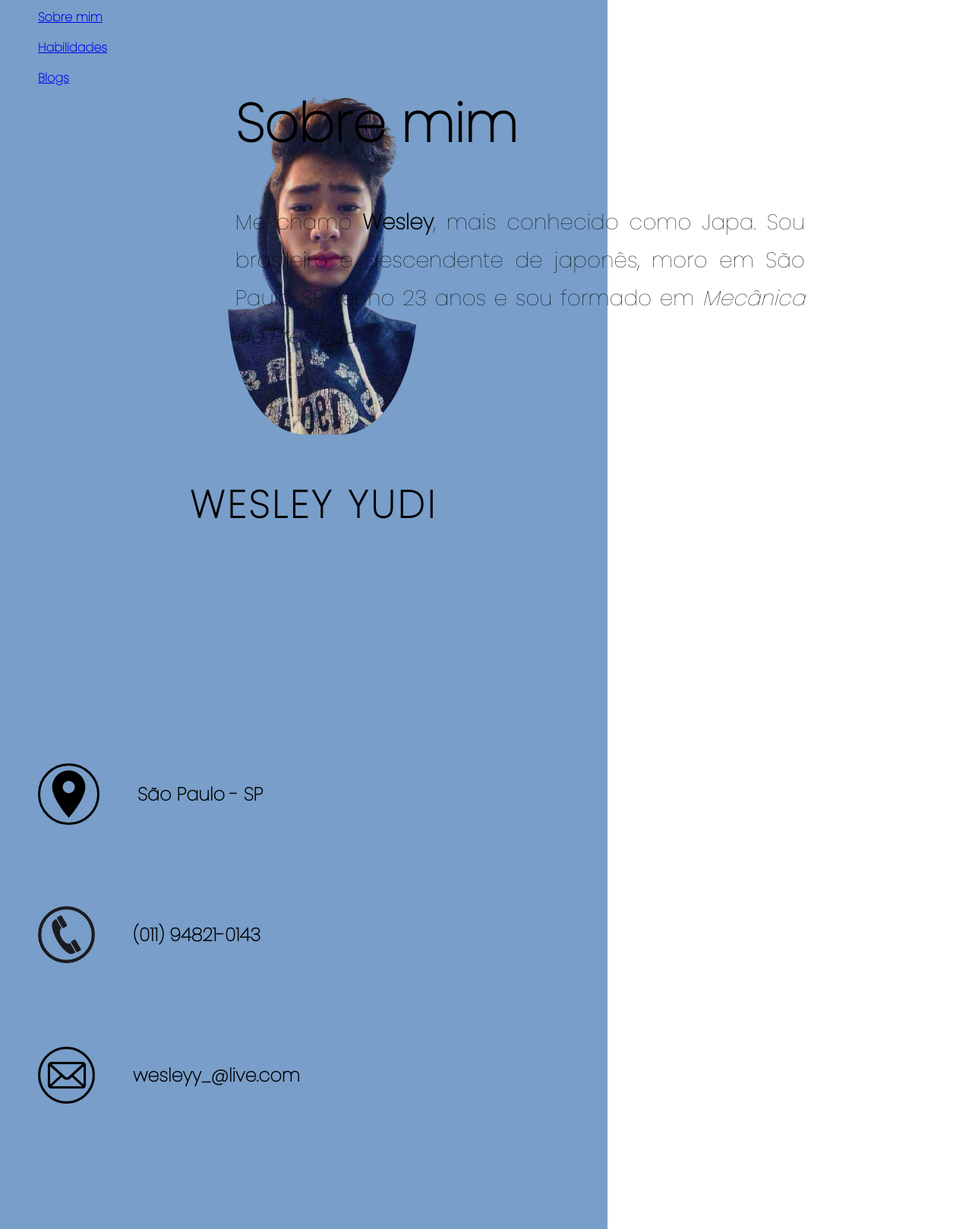
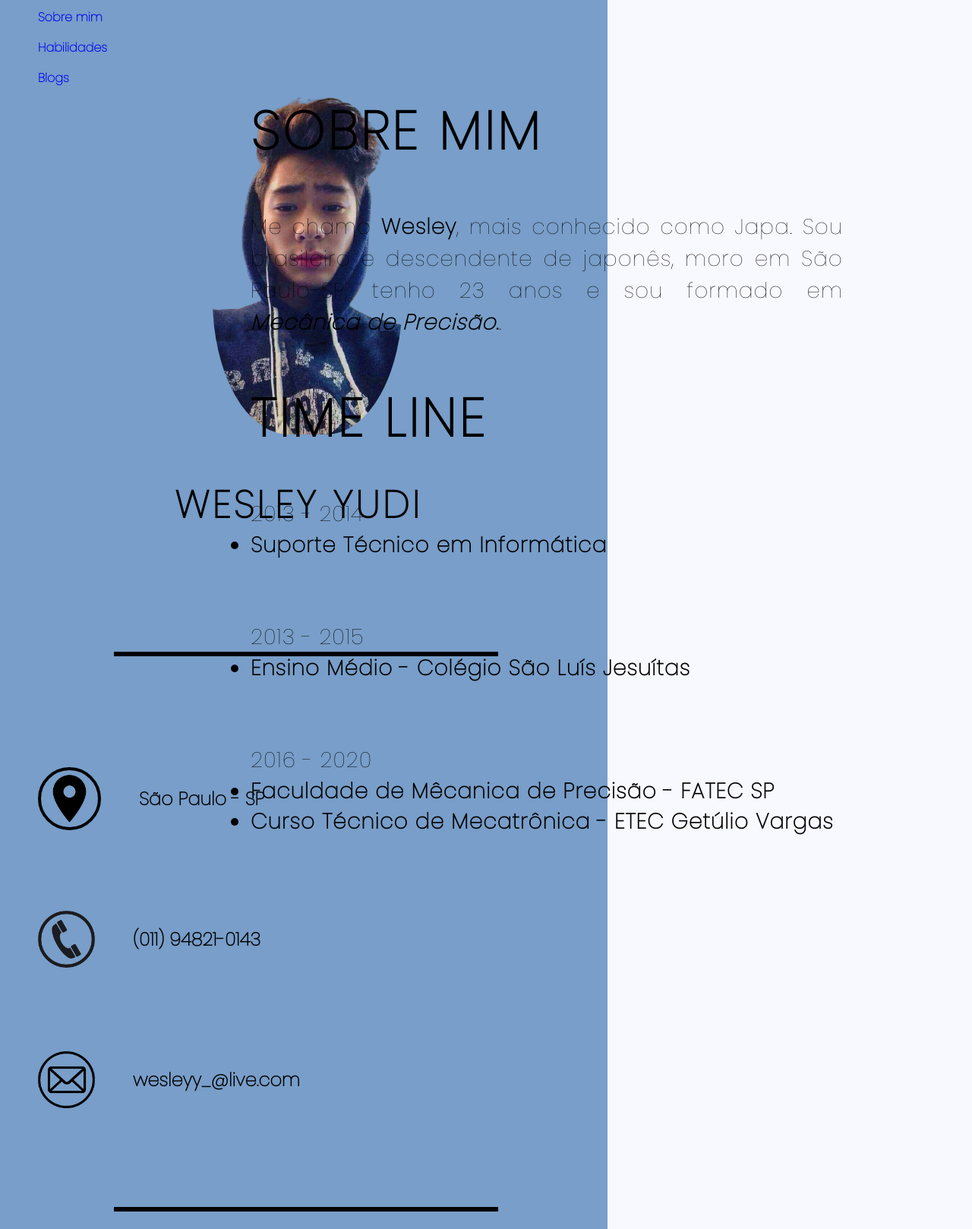
Before and after one commit to yjapa/yjapa.github.io, a plain HTML site: page index.html in a window 1280 px wide. Shown: the part 22-1640 px from the top of the page at 76% size. Drawn offline with Linux system fonts and the light colour scheme.

Commit message:
Adicionados estilização das seções

```diff
--- a/index.html
+++ b/index.html
@@ -10,15 +10,17 @@
 
 <body>
 
-    <header class="cabeçalho">
+    <header class="cabeçalho ">
       <div>
           <ul class="indice">
             <li><a href="#sobremim">Sobre mim</a></li>
-          <li><a href="#habilidades">Habilidades</a></li>
+            <li><a href="#skills">Habilidades</a></li>
             <li><a href="#blogs">Blogs</a></li>
           </ul>
           <img class="imagem" src="profile.png" alt="Foto de Wesley" width="250px">
           <h1 class="nome">Wesley Yudi</h1>
+
+          <div class="linha-horizontal"></div>
 
             <div class="informações">
               <img class="localizacao" src="imagemlocalizacao.png" alt="imagem localizacao" width="75px">
@@ -33,18 +35,7 @@
               <h2>wesleyy_@live.com</h2>
             </div>
 
-
-
-
-
-
-
-
-
-
-
-
-
+          <div class="linha-horizontal2"></div>
 
            <div class="lista-habilidades">
            <h1 id="skills">Habilidades</h1>
@@ -60,21 +51,42 @@
         </div>
         </div>
 
-    <div class="texto-direita">
-      <div class="estilo-titulos">
+        <div class="texto-direita corfundo">
+          <div class="topico1">
             <h1 id="sobremim" class="estilo-titulos">Sobre mim</h1>
-     <p>Me chamo <strong>Wesley</strong>, mais conhecido como Japa. Sou brasileiro e descendente de japonês, moro em São Paulo-SP, tenho 23 anos e sou formado em <i>Mecânica de Precisão</i>. </p>
+
+            <p class="espaço topico2">Me chamo <strong>Wesley</strong>, mais conhecido como Japa. Sou brasileiro e descendente de japonês, moro em São Paulo-SP, tenho 23 anos e sou formado em <strong><i>Mecânica de Precisão</i>.</strong>. </p>
+          </div>
+
+            <div class="topico2">
+              <h1 class="estilo-titulos">Time Line</h1>
+                <p>2013 - 2014</p>
+                 <ul class="espaço">
+                  <li>Suporte Técnico em Informática</li>
+                 </ul>
+                <p>2013 - 2015</p>
+                 <ul class="espaço">
+                  <li>Ensino Médio - Colégio São Luís Jesuítas</li>
+                 </ul>
+                <p>2016 - 2020</p>
+                <ul class="espaço">
+                  <li>Faculdade de Mêcanica de Precisão - FATEC SP</li>
+                  <li>Curso Técnico de Mecatrônica - ETEC Getúlio Vargas</li>
+                 </ul>
+            </div>
           </div>
       </div>
     </header>
 
+    <div class="rodapé">
       <h1 id="blogs">Blogs</h1>
-    <a href="https://www.tecmundo.com.br/" target="_blank">TecMundo</a>
+      <div class="link">
+        <a href="https://www.tecmundo.com.br/" target="_blank">➝ TecMundo</a>
         <br>
-    <a href="https://olhardigital.com.br/" target="_blank">Olhar Digital</a>
+        <a href="https://olhardigital.com.br/" target="_blank">➝ Olhar Digital</a>
         <br>
         <br>
-    <br>
-    <br>
+      </div>
+    </div>
 </body>
 </html>
--- a/style.css
+++ b/style.css
@@ -3,6 +3,7 @@
 body {
   font-family: 'Poppins', sans-serif;
   color: black;
+  background-color: #F8F8FF;
 }
 
 * {
@@ -12,11 +13,10 @@ body {
 
 .cabeçalho{
   background-color: #789ec9;
-  min-height: 2000px;
+  min-height: 2200px;
   max-width: 800px;
   margin: 0;
   padding: 0;
-
 }
 
 .nome {
@@ -24,13 +24,13 @@ body {
   text-transform: uppercase;
   letter-spacing: 4px;
   position: absolute;
-  left: 250px;
+  left: 230px;
   top: 650px;
 }
 
 .imagem{
   position: absolute;
-  left: 300px;
+  left: 280px;
   top: 150px;
   border-radius: 40%;
 }
@@ -44,33 +44,37 @@ ul.indice {
 
 .texto-direita {
   position: absolute;
-  margin: 50px;
-  width: 750px;
+  width: 780px;
   right: 170px;
-  top: 110px;
+  top: 170px;
   text-align: justify;
 }
 
-.estilo-titulos {
+h1.estilo-titulos {
   font-size: 70px;
   line-height: 50px;
   margin-bottom: 80px;
-}
+  text-transform: uppercase;
+  letter-spacing: 4px;
+  display: block;
+  }
 
-p {
+div.texto-direita {
   font-size: 28px;
-
+  letter-spacing: 1px;
 }
 
 div.lista-habilidades {
   position: relative;
-  top: 1600px;
+  top: 1200px;
   left: 80px;
 }
 
 #skills {
   font-size: 40px;
   margin-bottom: 30px;
+  text-transform: uppercase;
+  letter-spacing: 4px;
 }
 
 li {
@@ -94,5 +98,63 @@ h2 {
 
 .localizacao {
   border-radius: 50%;
-  border: 3px solid black;
+  border: 4px solid black;
 }
+
+.linha-horizontal {
+  position: relative;
+  width: 500px;
+  border: 3px solid #000;
+  top: 880px;
+  left: 150px;
+}
+
+.linha-horizontal2 {
+  position: relative;
+  width: 500px;
+  border: 3px solid #000;
+  top: 1050px;
+  left: 150px;
+}
+
+.espaço {
+  margin-bottom: 80px;
+}
+
+#blogs {
+  font-size: 40px;
+  margin-bottom: 15px;
+  margin-top: 10px;
+  margin-left: 75px;
+  text-transform: uppercase;
+  letter-spacing: 4px;
+}
+
+.link{
+  margin-left: 78px;
+  letter-spacing: 4px;
+  line-height: 35px;
+}
+
+a:link {
+  text-decoration: none;
+  font-weight: bold;
+}
+
+a:visited {
+  color: black;
+}
+
+a:hover {
+  background-color: #789ec9 ;
+  padding: 5px 5px 5px;
+}
+
+a:active {
+  color: white;
+}
+
+.rodapé {
+  background-color: #f5f5f5 ;
+  padding: 1px
+}
```
Lines whose indentation alone changed are shown as unchanged.
